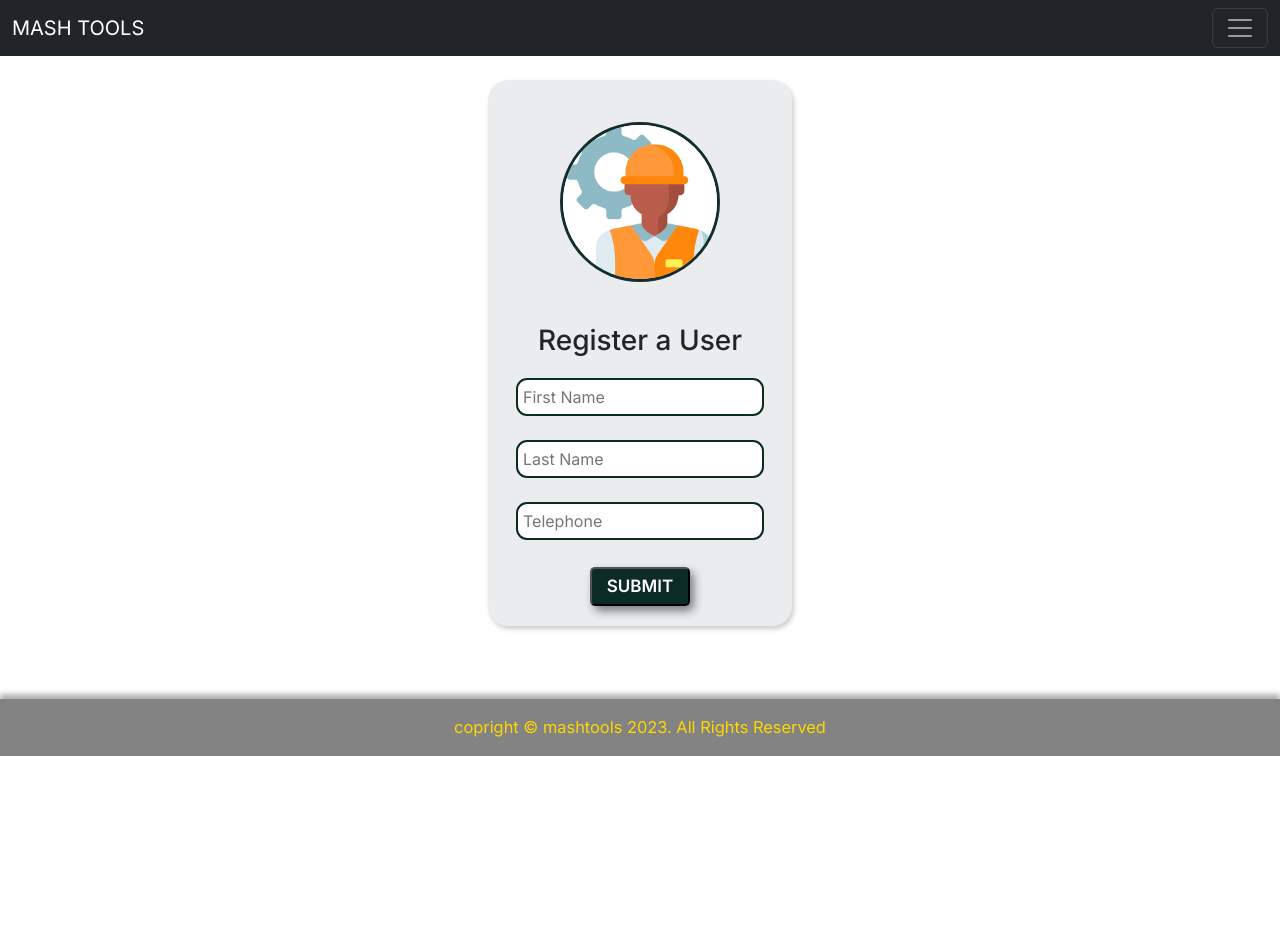
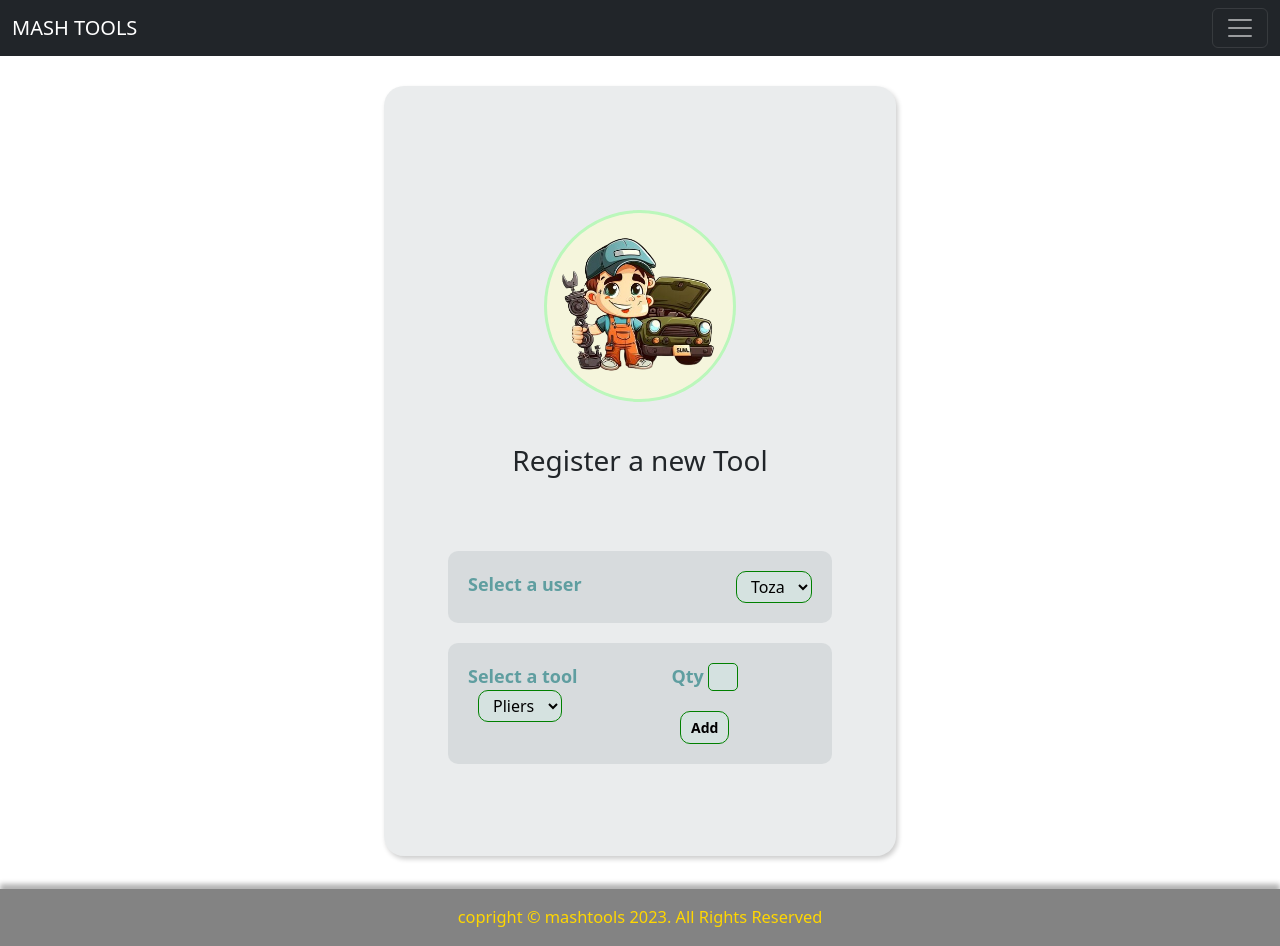
Before and after one commit to sammygitongar/Mash-Tools, a PHP site: page /test.html in a window 1280 px wide. Before the commit the page ends 756 px from the top, so only its background shows below. Run offline with PHP 8.4, Linux system fonts and the light colour scheme.

Commit message:
Restyling and restructuring issues.php via a test doc

```diff
--- /dev/null
+++ b/includes/issuance.css
@@ -0,0 +1,203 @@
+.issuance-form{
+    display:flex;
+    flex-direction: column;
+    align-items: center;
+    background: #1c343b17;
+    margin-top: 30px;
+    padding: 0 30px;
+    border-radius: 20px;
+    box-shadow: 2px 3px 5px rgba(0, 0, 0, 0.199);
+    backdrop-filter: blur(10px);
+    width: 40vw;
+    justify-content: space-around;
+
+}
+
+
+
+.issuehead{
+    display: flex;
+    flex-direction: column;
+    align-items: center;
+}
+
+.issuehead img{
+    width: 15vw;
+    border-radius: 50%;
+    margin: 42px 0;
+    border: 3px solid rgb(187, 247, 187);
+    transition: .5s ease;
+    background: beige;
+}
+
+.issuehead img:hover{
+    transform: scale(1.2);
+    background: rgb(187, 247, 187);
+}
+
+
+
+.user-section{
+    display: flex;
+    margin-top: -100px;
+    width: 30vw;
+    justify-content: space-between;
+    background: #1c343b17;
+    padding: 20px;
+    border-radius: 10px;
+    margin-bottom: 10px;
+
+}
+
+@media(max-width: 800px){
+    .issuance-form{
+        width: 80vw;
+    }
+
+    .issuehead img{
+        width: 50vw;
+    }
+
+    .user-section{
+        width: 70vw;
+    }
+
+}
+
+.user-section select{
+    padding: 3px 10px;
+    border-radius: 10px;
+    border: 1px solid green;
+    background: rgba(207, 240, 232, 0.29);
+}
+
+.user-section label{
+    font-size: 18px;
+    font-weight: 700;
+    color: cadetblue;
+}
+
+
+
+
+
+
+
+
+.issuance-form-container{
+    min-height: 100vh;
+    display:flex;
+    justify-content:center;
+}
+
+.tools-section select{
+    padding: 3px 10px;
+    border-radius: 10px;
+    border: 1px solid green;
+    background: rgba(207, 240, 232, 0.29);
+    margin-left: 10px;
+
+}
+
+.tools-section{
+    display: flex;
+    justify-content: space-between;
+    background: #1c343b17;
+    padding: 20px;
+    border-radius: 10px;
+    margin-bottom: 10px;
+    margin-top: 20px;
+}
+
+.tools-section .qty input{
+    width: 30px;
+    -moz-appearance: textfield;
+    border: 1px solid green;
+    border-radius: 5px;
+    text-align: center;
+    background: rgba(207, 240, 232, 0.29);
+
+}
+
+@media(max-width: 750px){
+    .tools-section {
+        display: flex;
+        flex-direction: column;
+    }
+
+    .qty{
+        display: flex;
+        justify-content: center;
+        justify-content: space-between;
+        margin: 10px 0;
+
+    }
+
+    .qty input{
+        margin-right: 40px;
+    }
+
+    .tools-section button{
+        width: 50px;
+        justify-self: center;
+    }
+
+}
+
+.tools-section button{
+    padding: 5px 10px;
+    font-size: 14px;
+    border-radius: 10px;
+    border: 1px solid green;
+    font-weight: 600;
+    transition: .4s ease;
+    background: rgba(207, 240, 232, 0.29);
+    justify-self: center;
+    margin-top: 20px;
+}
+
+.qty-container{
+    display: flex;
+    flex-direction: column;
+    justify-content: center;
+    align-items: center;
+    width: 100%;
+}
+
+.tools-section button:hover{
+    background: green;
+    color: white;
+}
+
+.tools-section label{
+    font-size: 18px;
+    font-weight: 700;
+    color: cadetblue;
+}
+
+
+
+/* CSS to hide the number input spinner arrows */
+.tools-section .qty input::-webkit-inner-spin-button,
+.tools-section .qty input::-webkit-outer-spin-button {
+  -webkit-appearance: none;
+  margin: 0;
+}
+
+
+
+
+
+/* ===========Footer CSS=========== */
+.footer{
+    display: flex;
+    justify-content: center;
+    text-align: center;
+    margin-top: 2em;
+    padding-top: 1em;
+    box-shadow: 0px -5px 5px rgba(0, 0, 0, 0.301);
+    font-size: calc(10px + .5vw);
+    color: gold;
+    background-color: rgba(0, 0, 0, 0.486);
+
+}
--- a/test.html
+++ b/test.html
@@ -3,18 +3,20 @@
 <head>
     <meta charset="UTF-8">
     <meta name="viewport" content="width=device-width, initial-scale=1.0">
-    <title>Document</title>
+    <title>Mash Tools</title>
+    <link rel="icon" href="pliers.png" type="image/png">
     <link href="https://cdn.jsdelivr.net/npm/bootstrap@5.2.3/dist/css/bootstrap.min.css" rel="stylesheet" integrity="sha384-rbsA2VBKQhggwzxH7pPCaAqO46MgnOM80zW1RWuH61DGLwZJEdK2Kadq2F9CUG65" crossorigin="anonymous">
-    <link rel="stylesheet" href="includes/styles.css">
+    <link rel="stylesheet" href="includes/issuance.css">
     <link rel="preconnect" href="https://fonts.googleapis.com">
     <link rel="preconnect" href="https://fonts.gstatic.com" crossorigin>
     <link href="https://fonts.googleapis.com/css2?family=Inter:wght@100;200;300;400;500;600;700;800;900&display=swap" rel="stylesheet">
+    <link rel="stylesheet" href="https://unicons.iconscout.com/release/v4.0.8/css/line.css">
   </head>
   <body>
 
 <nav class="navbar navbar-dark bg-dark fixed-top mb-4">
   <div class="container-fluid">
-    <a class="navbar-brand" href="#">MASH TOOLS</a>
+    <a class="navbar-brand" href="index.php">MASH TOOLS</a>
     <button class="navbar-toggler" type="button" data-bs-toggle="offcanvas" data-bs-target="#offcanvasDarkNavbar" aria-controls="offcanvasDarkNavbar">
       <span class="navbar-toggler-icon"></span>
     </button>
@@ -26,21 +28,21 @@
       <div class="offcanvas-body">
         <ul class="navbar-nav justify-content-end flex-grow-1 pe-3">
           <li class="nav-item">
-            <a class="nav-link active" aria-current="page" href="#">Home</a>
+            <a class="nav-link active" aria-current="page" href="index.php">Home</a>
           </li>
           <li class="nav-item">
-            <a class="nav-link" href="#">Issue Tools</a>
+            <a class="nav-link" href="issues.php">Issue Tools</a>
           </li>
           <li class="nav-item dropdown">
             <a class="nav-link dropdown-toggle" href="#" role="button" data-bs-toggle="dropdown" aria-expanded="false">
               New Registration
             </a>
             <ul class="dropdown-menu dropdown-menu-dark">
-              <li><a class="dropdown-item" href="#">Tool Registration</a></li>
+              <li><a class="dropdown-item" href="tools_reg.php">Tool Registration</a></li>
               <li>
                 <hr class="dropdown-divider">
               </li>
-              <li><a class="dropdown-item" href="#">Worker Registration</a></li>
+              <li><a class="dropdown-item" href="user_reg.php">Worker Registration</a></li>
             </ul>
           </li>
         </ul>
@@ -50,23 +52,60 @@
   </div>
 </nav>
 
+<!-- ================End of header=================== -->
 
 
 
+<h1>Tool Issuance Form</h1>
 
-<section class="user-form-container">
-    <div class="user-form">
-        <div class="userhead">
-            <img src="assets/images/user.png" alt="">
-            <h3>Register a User</h3>
+
+<section class="issuance-form-container">
+
+  <form id="issuanceForm" class="issuance-form">
+        <div class="issuehead">
+            <img src="assets/images/issue.png" alt="">
+            <h3>Register a new Tool</h3>
         </div>
-        <form action="handlers/user_reg.php">
-            <input type="text" name="fname" placeholder="First Name">
-            <input type="text" name="lname" placeholder="Last Name">
-            <input type="tel" name="phone" placeholder="Telephone" id="">
-            <button type="submit">SUBMIT</button>
+
+        <div class="form-contents">
+          <div class="user-section">
+            <label for="users">Select a user</label>
+            <select name="users" id="users">
+              <option value="Toza">Toza</option>
+              <option value="Toza">Toza</option>
+              <option value="Toza">Toza</option>
+              <option value="Toza">Toza</option>
+              <option value="Toza">Toza</option>
+            </select>
+          </div>
+
+
+          <div class="tools-section">
+            <div class="tool">
+              <label for="tools" name="tools" id="tools">Select a tool</label>
+              <select name="tools" id="tools">
+                <option value="Pliers">Pliers</option>
+                <option value="Pliers">Pliers</option>
+                <option value="Pliers">Pliers</option>
+                <option value="Pliers">Pliers</option>
+              </select>
+            </div>
+
+            <div class="qty-container">
+              <div class="qty">
+                <label for="qty">Qty</label>
+                <input type="number" name="qty" id="qty">
+              </div>
+              <button id="add-tool" onclick="addTool()">Add</button>
+            </div>
+          </div>
+        </div>
+
+
+
 </form>
-    </div>
+
+
 </section>
 
 
@@ -74,12 +113,14 @@
 
 
 
+<script>
+
+</script>
 
 
 
 
-
-
+<!-- ==================Start of footer================== -->
 
 <div class="footer">
   <div class="copyright">
@@ -88,6 +129,8 @@
 </div>
 
 
+
+
 <script src="https://cdn.jsdelivr.net/npm/bootstrap@5.2.3/dist/js/bootstrap.bundle.min.js" integrity="sha384-kenU1KFdBIe4zVF0s0G1M5b4hcpxyD9F7jL+jjXkk+Q2h455rYXK/7HAuoJl+0I4" crossorigin="anonymous"></script>
   </body>
 </body>
--- a/tools_reg.php
+++ b/tools_reg.php
@@ -14,6 +14,11 @@
             <label for="picture"><i class="uil uil-file-upload-alt"></i>Upload File</label>
             <input type="file" name="picture" id="picture" accept="image/*" required>
             <button type="submit">SUBMIT</button>
+
+            <!-- <div id="upload-error">
+                <i class="uil uil-times"></i>
+                <p>Please upload the image of your tool</p>
+            </div> -->
         </form>
     </div>
 </section>
```
Also changed, not shown: issues.php (+25 -3 lines), assets/images/issue.png (added). Lines whose indentation alone changed are shown as unchanged.
